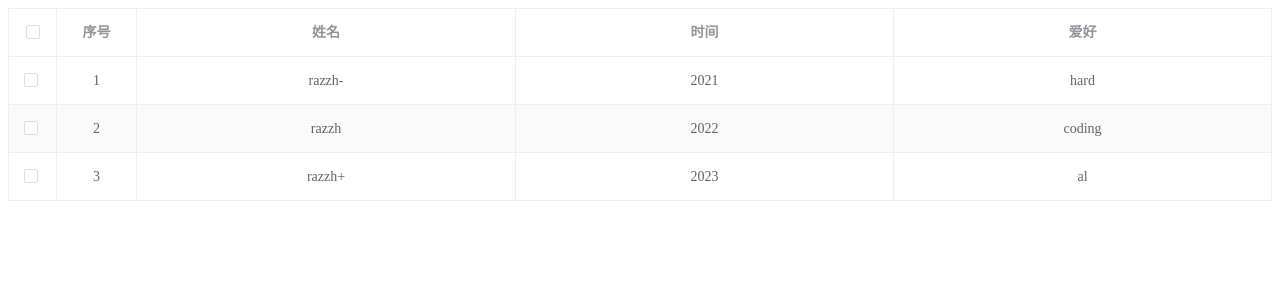
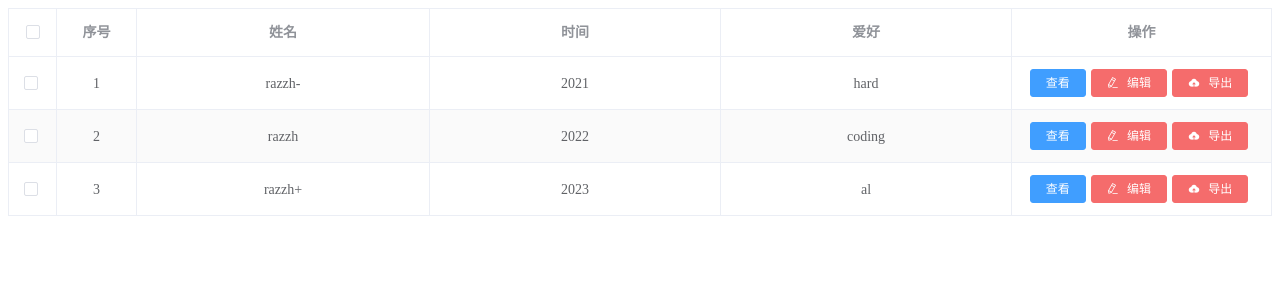
Before and after one commit to razzh7/element-table-template, a Vue app: page / in a window 1280 px wide. Shown: the top 300 px of the page. Built offline with nearby package versions, Linux system fonts and the light colour scheme.

Commit message:
fix:页数改变序号不能自增

```diff
--- a/src/App.vue
+++ b/src/App.vue
@@ -44,11 +44,7 @@ export default {
           type: "selection"  // 是否开启多选
         },
         {
-          isIndex: {
-            type: "index",
-            width: 80,
-            label: "序号"
-          }
+          isIndex: { type: "index", width: 80, label: "序号", isPagination: false } // isPagination是否开启分页随页数自增
         },
         {
           attrs: { label: "姓名", prop: "name" },
@@ -59,32 +55,32 @@ export default {
         {
           attrs: { label: "爱好", prop: "habbit" },
         },
-        // {
-        //   operation: {
-        //     label: "操作",
-        //     width: 260,
-        //     btnList: [
-        //     {
-        //       name: "查看", // 操作节点名称
-        //       type: "primary", // 按钮类型
-        //       // icon: "el-icon-check",
-        //       handleCb: this.handleCb
-        //     },
-        //     {
-        //       name: "编辑", // 操作节点名称
-        //       type: "danger", // 按钮类型
-        //       icon: "el-icon-edit",
-        //       handleCb: this.handleCb
-        //     },
-        //     {
-        //       name: "导出", // 操作节点名称
-        //       type: "danger", // 按钮类型
-        //       icon: "el-icon-upload",
-        //       handleCb: this.handleCb
-        //     }
-        //   ],
-        //   }
-        // }
+        {
+          operation: {
+            label: "操作",
+            width: 260,
+            btnList: [
+            {
+              name: "查看", // 操作节点名称
+              type: "primary", // 按钮类型
+              // icon: "el-icon-check",
+              handleCb: this.handleCb
+            },
+            {
+              name: "编辑", // 操作节点名称
+              type: "danger", // 按钮类型
+              icon: "el-icon-edit",
+              handleCb: this.handleCb
+            },
+            {
+              name: "导出", // 操作节点名称
+              type: "danger", // 按钮类型
+              icon: "el-icon-upload",
+              handleCb: this.handleCb
+            }
+          ],
+          }
+        }
       ],
     };
   },
--- a/src/components/FastTable.vue
+++ b/src/components/FastTable.vue
@@ -20,6 +20,15 @@
           v-bind="column.isIndex || {}"
           type="index"
           align="center">
+          <!-- 自定义插槽 用于分页自增加页数 -->
+          <template slot-scope="scope">
+            <!-- (当前页 - 1) * 当前显示数据条数 + 当前行数据的索引 + 1 -->
+            <!-- column.isPagination:是否存在分页 -->
+            <span v-if="column.isIndex['isPagination']">
+              {{ ($attrs.curPage - 1) * $attrs.pageSize + scope.$index + 1 }}
+            </span>
+            <span v-else>{{ scope.$index + 1 }}</span>
+          </template>
        </el-table-column>
        <!-- 具体内容 -->
         <el-table-column
@@ -48,7 +57,7 @@
                     </el-button>
                     <el-button v-else
                         :type="item.type"
-                        @click.native="item.handleCb(scope.$index, scope.row, item.name,scope)"
+                        @click.native="item.handleCb(scope.$index, scope.row, item.name)"
                         size="mini" v-bind="item">
                         {{ item.name }}
                     </el-button>
```
